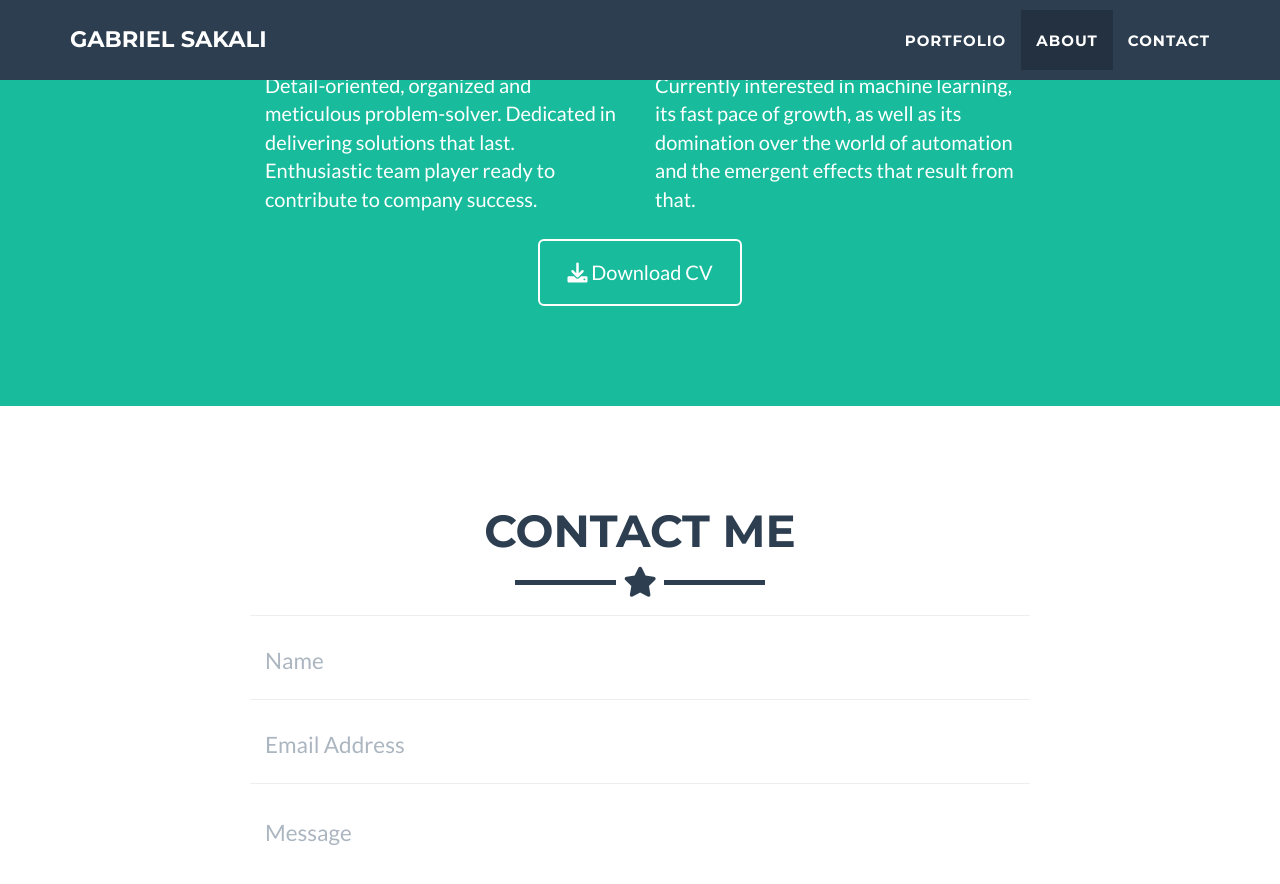
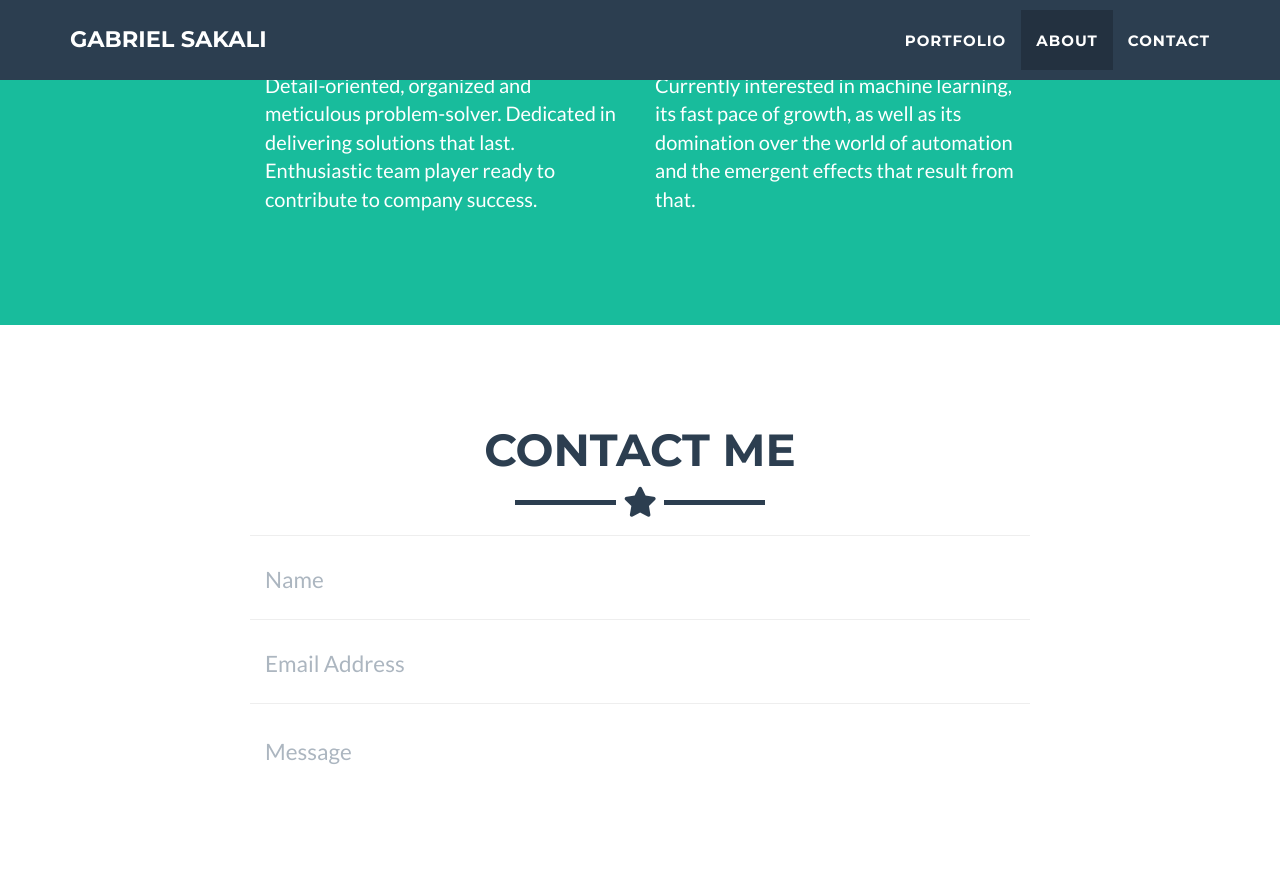
Before and after one commit to sakalig/sakalig.github.io, a Jekyll site: the page built from _posts/2024-12-18-njiwa-sacco.markdown, in a window 1280 px wide and 900 px high, scrolled down 1023 px. Shown: the top 884 px of the window. Built offline with Jekyll 4.4.1, drawn with Linux system fonts in a browser that asks for light colours.

Commit message:
About: hide CV button

```diff
--- a/_includes/about.html
+++ b/_includes/about.html
@@ -15,9 +15,9 @@
         <p>Currently interested in machine learning, its fast pace of growth, as well as its domination over the world of automation and the emergent effects that result from that. </p>
       </div>
       <div class="col-lg-8 col-lg-offset-2 text-center">
-        <a href="../GABRIEL_SAKALI_CV.pdf" target="_blank" class="btn btn-lg btn-outline">
+        <!--<a href="../GABRIEL_SAKALI_CV.pdf" target="_blank" class="btn btn-lg btn-outline">
           <i class="fa fa-download"></i> Download CV
-        </a>
+        </a>-->
       </div>
     </div>
   </div>
```
